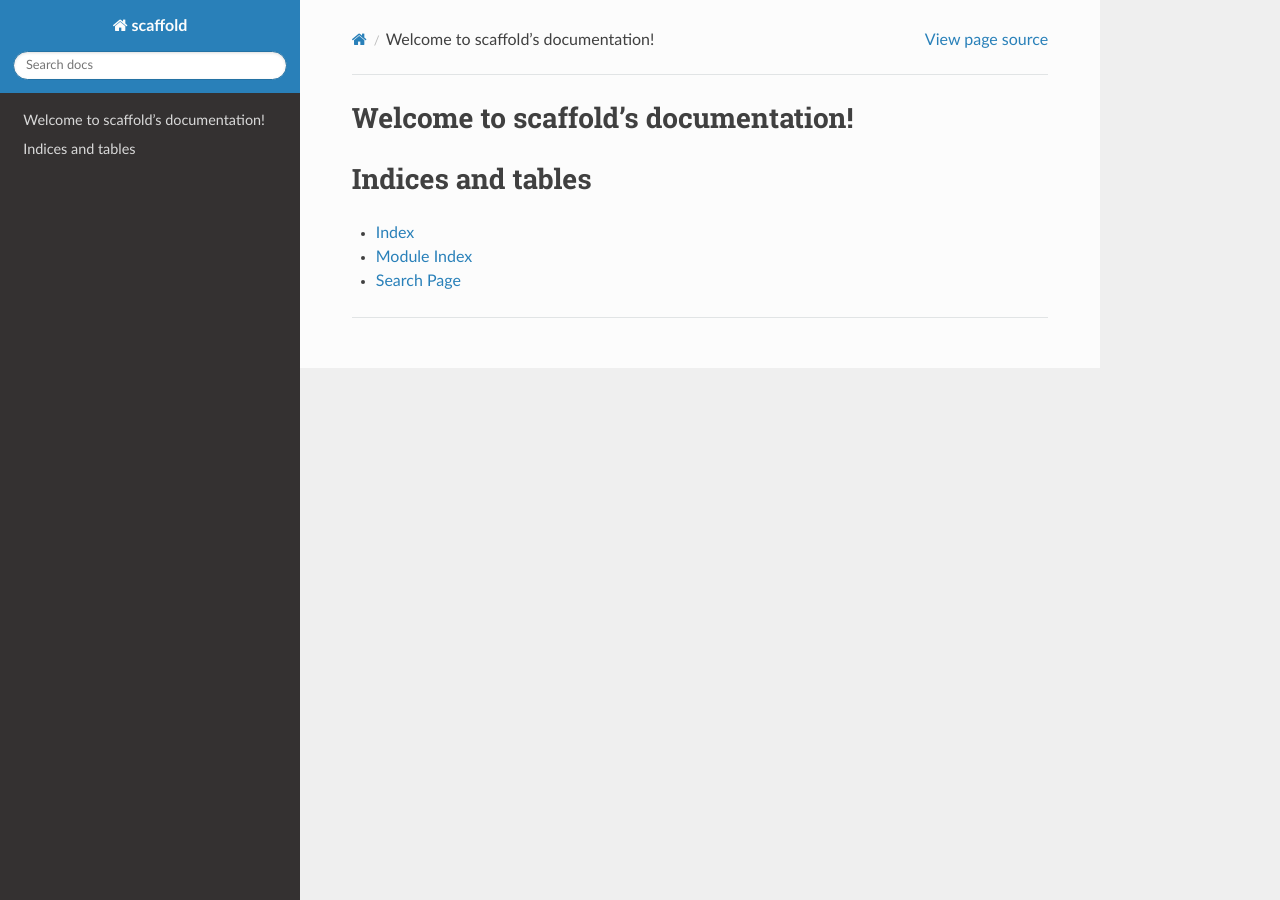
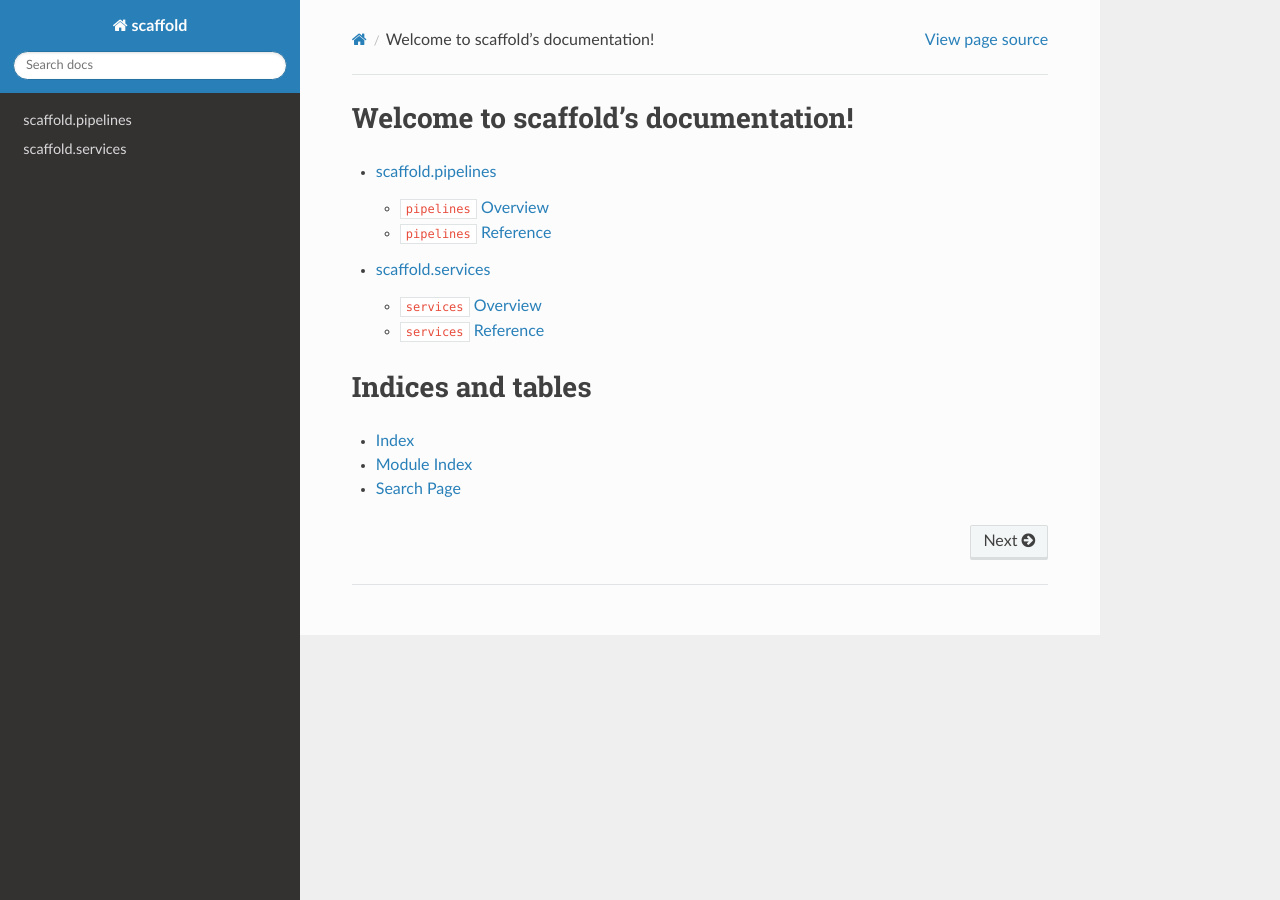
Before and after one commit to fajost/flott, a Sphinx documentation site: the page built from docs/index.rst, in a window 1280 px wide. Built offline with Sphinx 7.4.7 and the Read the Docs theme 2.0.0, drawn with Linux system fonts in a browser that asks for light colours.

Commit message:
Extending Sphinx template

```diff
--- a/docs/index.rst
+++ b/docs/index.rst
@@ -2,10 +2,8 @@ Welcome to scaffold's documentation!
 ====================================
 
 .. toctree::
-   :maxdepth: 2
-   :caption: Contents:
-
-
+   pipelines
+   services
 
 Indices and tables
 ==================
--- /dev/null
+++ b/docs/pipelines.rst
@@ -0,0 +1,14 @@
+scaffold.pipelines
+==================
+
+.. currentmodule:: scaffold.pipelines
+
+``pipelines`` Overview
+----------------------
+
+Contains pipeline for transforming data.
+
+``pipelines`` Reference
+-----------------------
+
+.. automodule:: scaffold.pipelines
--- /dev/null
+++ b/docs/services.rst
@@ -0,0 +1,14 @@
+scaffold.services
+==================
+
+.. currentmodule:: scaffold.services
+
+``services`` Overview
+----------------------
+
+Contains services used by multiple processing pipelines.
+
+``services`` Reference
+-----------------------
+
+.. automodule:: scaffold.services
```
Also changed, not shown: README.rst (+9 -0 lines), scaffold/__init__.py (added), 1 other file.
